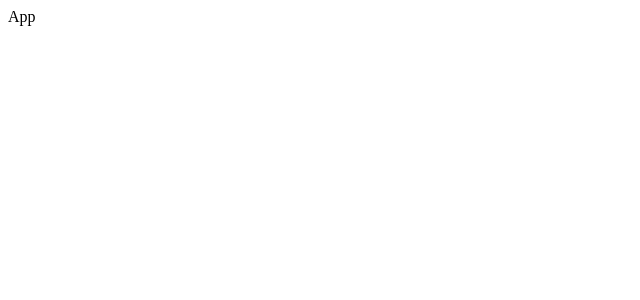
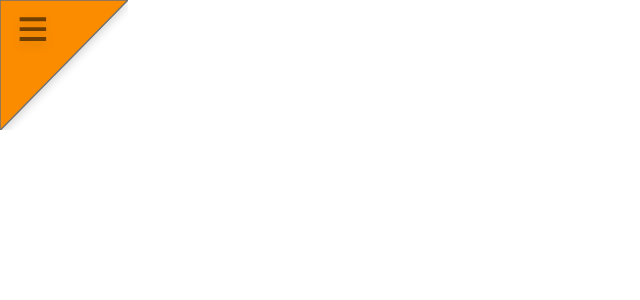
Before and after one commit to RemiLelaidier/ws-react, a React app: page / in a window 1280 px wide. Shown: the top 300 px of the page, without its empty margins (0-640 px from the left). Built offline with nearby package versions, Linux system fonts and the light colour scheme.

Commit message:
Nav Button

```diff
--- a/src/component/App.tsx
+++ b/src/component/App.tsx
@@ -1,11 +1,12 @@
 import * as React from 'react'
+import MenuButton from './ui/MenuButton'
 
 class App extends React.Component {
   render (): any {
     return (
-        <div>
-            App
-        </div>
+      <div className="navMenu" style={{ width: '10vw', position: 'fixed', top: 0, left: 0 }}>
+        <MenuButton />
+      </div>
     )
   }
 }
--- /dev/null
+++ b/src/component/ui/MenuButton.tsx
@@ -0,0 +1,68 @@
+import * as React from 'react'
+
+class MenuButton extends React.Component {
+  render (): any {
+    const cls1 = {
+      fill: 'none'
+    }
+    const cls2 = {
+      clipPath: 'url(#clip-path)'
+    }
+    const cls3 = {
+      fill: '#fb8c00',
+      stroke: '#707070'
+    }
+    const cls4 = {
+      fill: '#040404',
+      opacity: 0.54
+    }
+    const cls5 = {
+      filter: 'url(#path)'
+    }
+    const cls6 = {
+      filter: 'url(#Tracé_20)'
+    }
+    return (
+        <svg
+            xmlns="http://www.w3.org/2000/svg"
+            xmlnsXlink="http://www.w3.org/1999/xlink"
+            viewBox="2552.667 555.2 86.951 88.604"
+            >
+            <defs>
+                <clipPath id="clip-path">
+                <rect style={cls1} width="86.951" height="88.604"/>
+                </clipPath>
+                <filter id="Tracé_20" x="2543.167" y="548.7" width="106.643" height="108.327" filterUnits="userSpaceOnUse">
+                <feOffset dy="3"/>
+                <feGaussianBlur stdDeviation="3" result="blur"/>
+                <feFlood flood-opacity="0.161"/>
+                <feComposite operator="in" in2="blur"/>
+                <feComposite in="SourceGraphic"/>
+                </filter>
+                <filter id="path" x="2557" y="561" width="36" height="33.999" filterUnits="userSpaceOnUse">
+                <feOffset dy="3"/>
+                <feGaussianBlur stdDeviation="3" result="blur-2"/>
+                <feFlood flood-opacity="0.161"/>
+                <feComposite operator="in" in2="blur-2"/>
+                <feComposite in="SourceGraphic"/>
+                </filter>
+            </defs>
+        <g id="Grille_de_répétition_2" data-name="Grille de répétition 2" style={cls2} transform="translate(2552.667 555.2)">
+            <g transform="translate(-27.667 -23.2)">
+            <g style={cls6} transform="matrix(1, 0, 0, 1, -2525, -532)">
+            <path id="Tracé_20-2" data-name="Tracé 20" style={cls3} d="M-54.833-11.3H32.118L-54.833,77.3V-11.3" transform="translate(2607.5 566.5)"/>
+        </g>
+        <g id="ic_menu" transform="translate(-707 -37)">
+            <rect id="rectangle" style={cls1} width="24" height="20.651" transform="translate(745 78)"/>
+            <g style={cls5} transform="matrix(1, 0, 0, 1, -1818, -495)">
+            <path id="path-2" data-name="path" style={cls4} d="M3,22H21V19.332H3V22Zm0-6.666H21V12.666H3v2.666ZM3,6V8.666H21V6Z" transform="translate(2563 561)"/>
+        </g>
+        </g>
+        </g>
+        </g>
+        </svg>
+    )
+  }
+}
+
+export default MenuButton
--- /dev/null
+++ b/src/component/ui/index.ts
@@ -0,0 +1 @@
+import MenuButton from './MenuButton'
```
